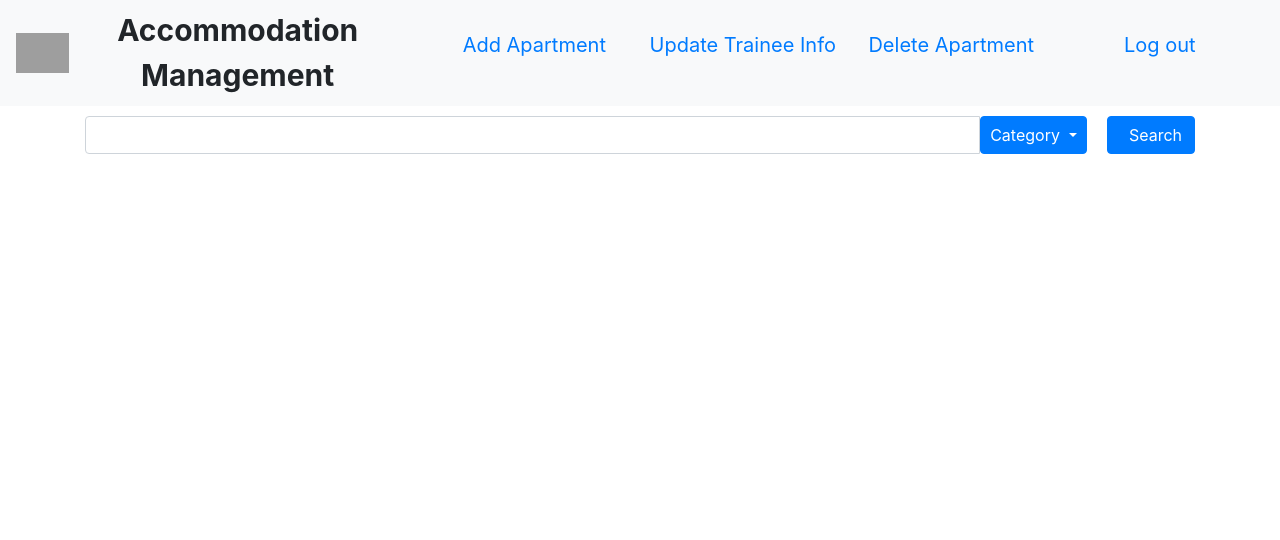
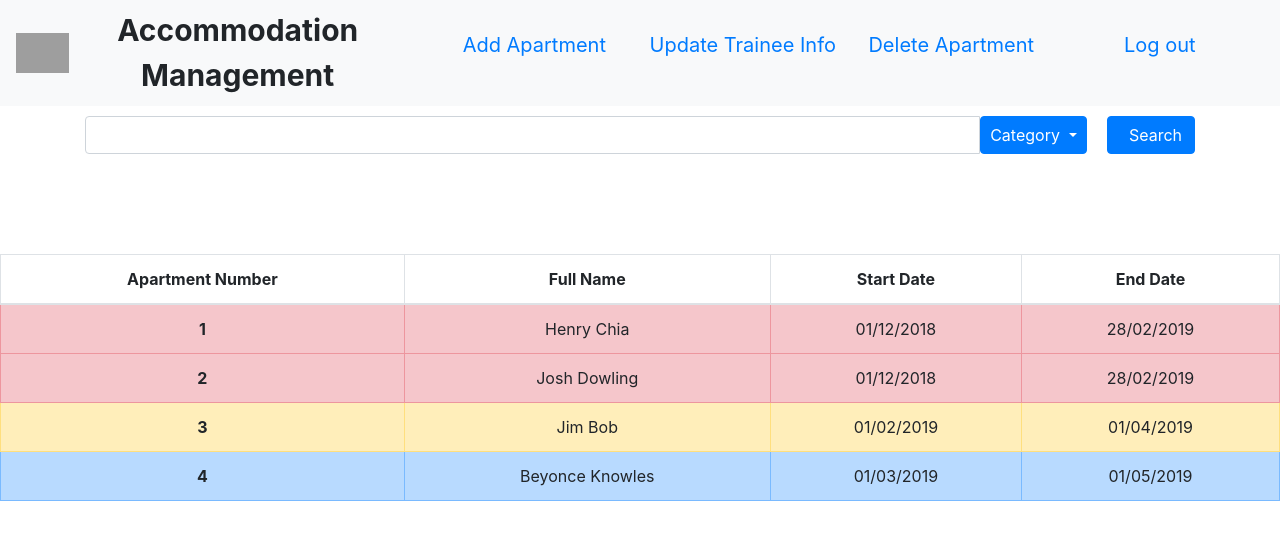
Before and after one commit to team3-apartments/ApartmentManager-Client, a React (Create React App) app: page /overviewtable in a window 1280 px wide. Shown: the top 540 px of the page. Built offline with nearby package versions, Linux system fonts and the light colour scheme; grey boxes are pictures that could not be loaded.

Commit message:
overview table with colours

```diff
--- a/src/App.js
+++ b/src/App.js
@@ -8,6 +8,7 @@ import DeleteApartment from './Components/DeleteApartment';
 import AddApartment from './Components/AddApartment';
 import Login from './Components/Login';
 import FilterBar from './Components/FilterBar';
+import OverviewTable from './Components/OverviewTable';
 
 
 
@@ -23,6 +24,7 @@ class App extends Component {
           <div className= "Mainpara">
 
            <Route exact path="/" component={Login} />
+           <Route exact path="/overviewtable" component={OverviewTable} />
            {/* {(sessionStorage.getItem("Account"))=== null? <Route exact path="/addapartment" component={Login} />:<Route exact path="/addapartment" component={AddApartment} />}\*/} <Route exact path="/addapartment" component={AddApartment} />
            {/* {(sessionStorage.getItem("Account"))=== null? <Route exact path="/delete" component={Login} />:<Route exact path="/delete" component={DeleteForm} /> } */} <Route exact path="/deleteapartment" component={DeleteApartment} />
            {/* {(sessionStorage.getItem("Account"))=== null? <Route exact path="/updatetrainee" component={Login} />:<Route exact path="/updatetrainee" component={UpdateTrainee} />  } */} <Route exact path="/updateform" component={UpdateForm} />
--- /dev/null
+++ b/src/Components/OverviewTable.js
@@ -0,0 +1,49 @@
+import React, { Component } from 'react';
+
+class OverviewTable extends Component {
+    render() {
+        return (
+            <div className="App">
+                <table class="table table-bordered">
+                    <thead>
+                        <tr>
+                            <th scope="col">Apartment Number</th>
+                            <th scope="col">Full Name</th>
+                            <th scope="col">Start Date</th>
+                            <th scope="col">End Date</th>
+                        </tr>
+                    </thead>
+                    <tbody>
+                        <tr class="table-danger">
+                            <th scope="row">1</th>
+                            <td>Henry Chia</td>
+                            <td>01/12/2018</td>
+                            <td>28/02/2019</td>
+                        </tr>
+                        <tr class="table-danger">
+                            <th scope="row">2</th>
+                            <td>Josh Dowling</td>
+                            <td>01/12/2018</td>
+                            <td>28/02/2019</td>
+                        </tr>
+                        <tr class="table-warning">
+                            <th scope="row">3</th>
+                            <td>Jim Bob</td>
+                            <td>01/02/2019</td>
+                            <td>01/04/2019</td>
+                        </tr>
+                        <tr class="table-primary">
+                            <th scope="row">4</th>
+                            <td>Beyonce Knowles</td>
+                            <td>01/03/2019</td>
+                            <td>01/05/2019</td>
+                        </tr>
+
+                    </tbody>
+                </table>
+            </div>
+        );
+    }
+}
+
+export default OverviewTable;
```
